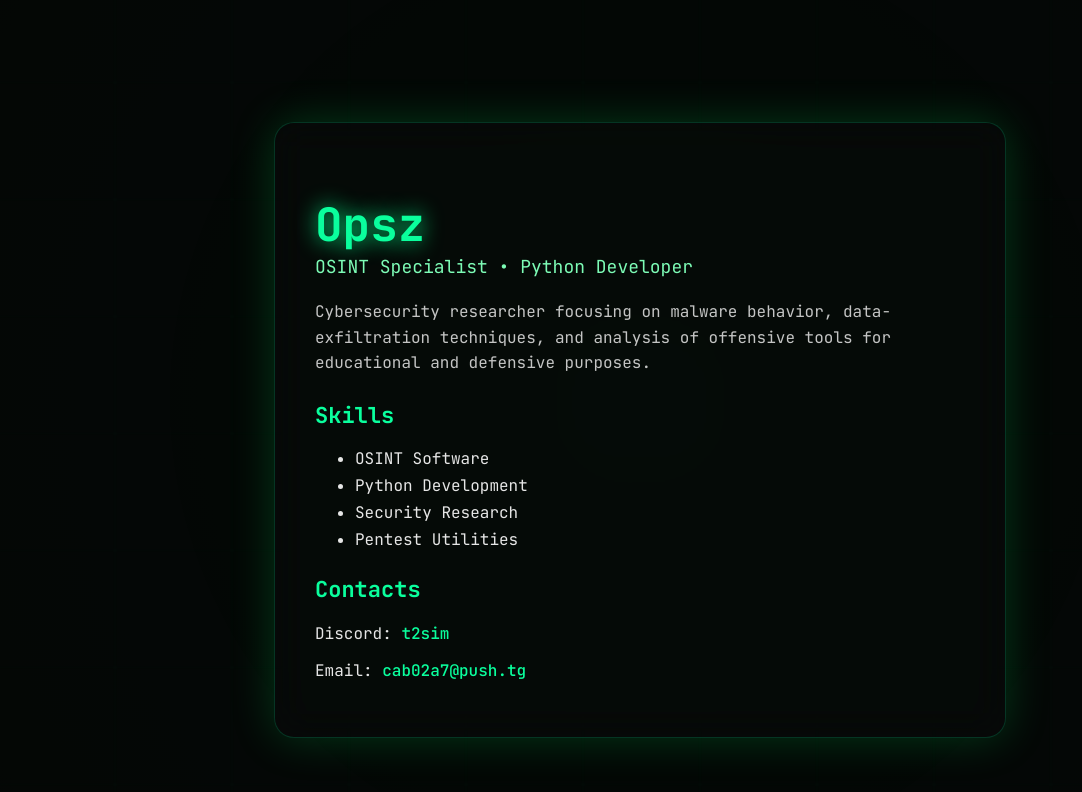
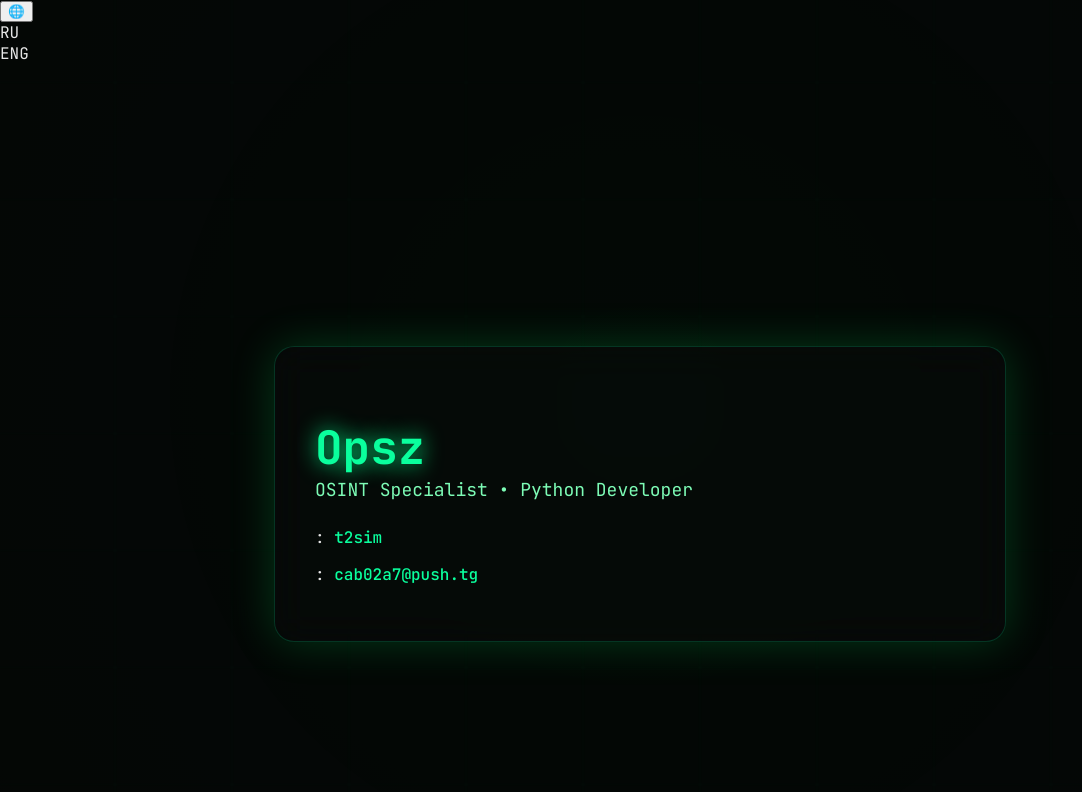
Before and after one commit to opszcode/opsz, a plain HTML site: page index.html in a window 1280 px wide. Shown: the whole page, without its empty margins (0-1082 px from the left). Drawn offline with Linux system fonts and the light colour scheme.

Commit message:
Update index.html

```diff
--- a/index.html
+++ b/index.html
@@ -8,35 +8,34 @@
 </head>
 <body>
 
-
+<!-- Параллакс -->
 <div class="parallax layer1"></div>
 <div class="parallax layer2"></div>
 <div class="parallax layer3"></div>
+
+<!-- Переключатель языка -->
+<div class="lang-switch">
+    <button id="lang-btn">🌐</button>
+    <div id="lang-menu" class="lang-menu hidden">
+        <div data-lang="ru">RU</div>
+        <div data-lang="en">ENG</div>
+    </div>
+</div>
 
 <div class="container">
     <div class="card" id="card">
         <h1 class="glow">Opsz</h1>
 
-
         <p class="typewriter" id="typing"></p>
 
-        <p class="bio">
-            Cybersecurity researcher focusing on malware behavior,
-            data-exfiltration techniques, and analysis of offensive tools for
-            educational and defensive purposes.
-        </p>
+        <p class="bio" data-text="bio"></p>
 
-        <h2>Skills</h2>
-        <ul class="skills">
-            <li>OSINT Software</li>
-            <li>Python Development</li>
-            <li>Security Research</li>
-            <li>Pentest Utilities</li>
-        </ul>
+        <h2 data-text="skills_title"></h2>
+        <ul class="skills" id="skills-list"></ul>
 
-        <h2>Contacts</h2>
-        <p>Discord: <span class="highlight">t2sim</span></p>
-        <p>Email: <span class="highlight">cab02a7@push.tg</span></p>
+        <h2 data-text="contacts_title"></h2>
+        <p><span data-text="discord"></span>: <span class="highlight">t2sim</span></p>
+        <p><span data-text="email"></span>: <span class="highlight">cab02a7@push.tg</span></p>
     </div>
 </div>
 
```
